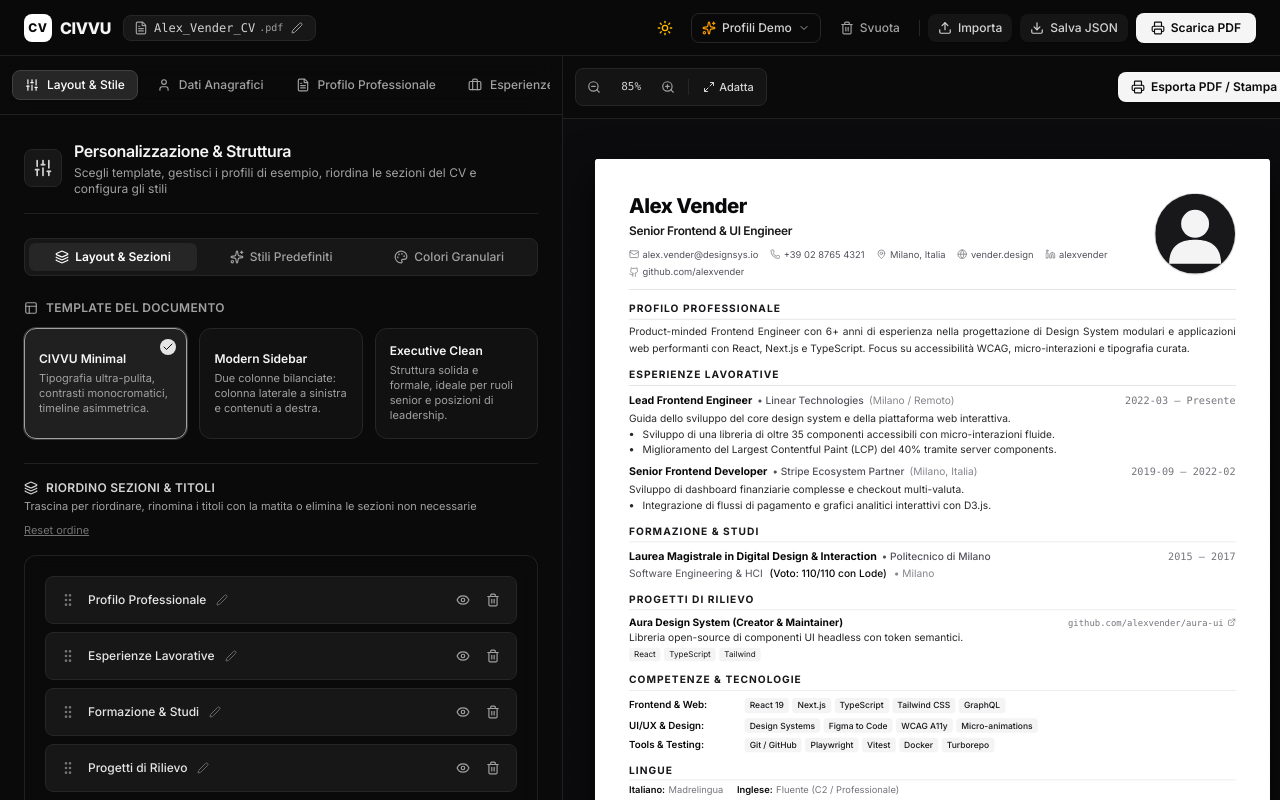
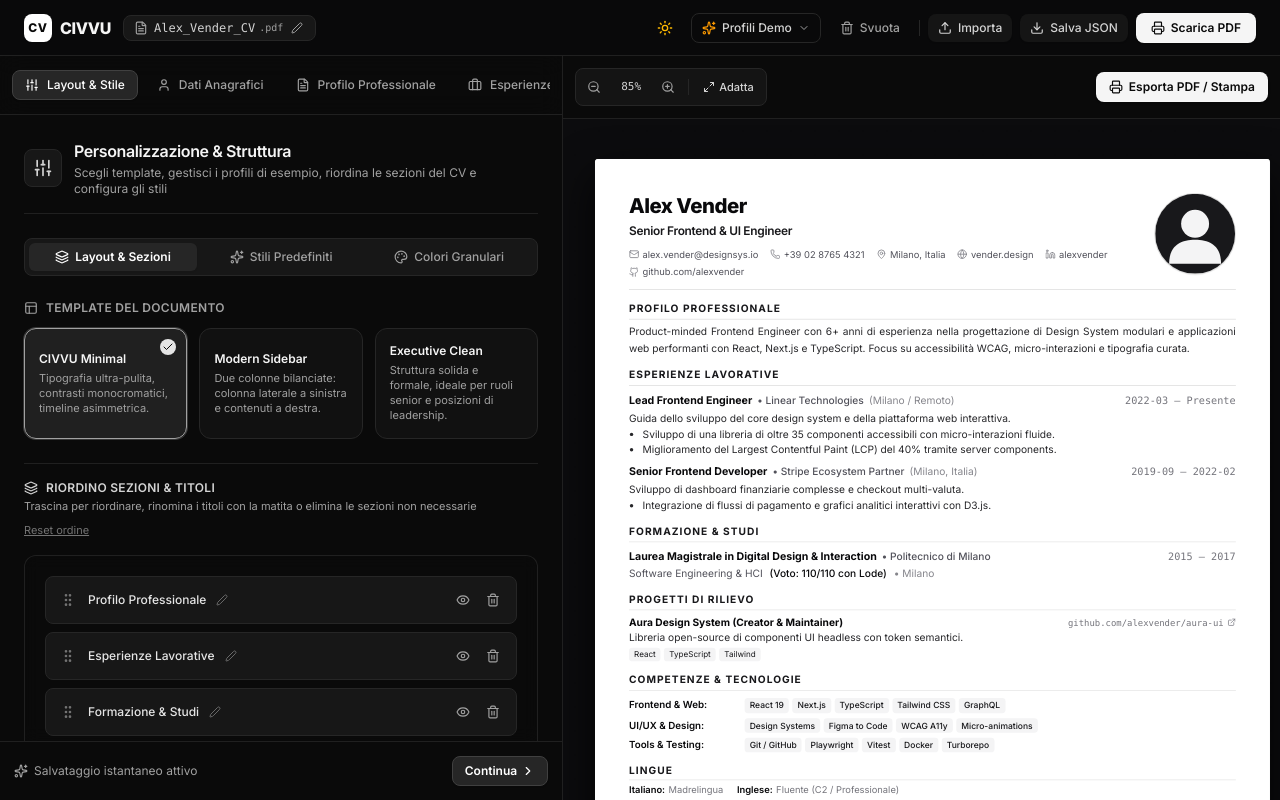
Before and after one commit to domfutia/cv-builder, a Next.js app: page / in a window 1280 px wide. Shown: the top 800 px of the page. Built offline with nearby package versions, Linux system fonts and the light colour scheme.

Commit message:
fix(layout): fix flex chain and viewport bounds ensuring seamless form panel scrolling

```diff
--- a/app/globals.css
+++ b/app/globals.css
@@ -25,7 +25,16 @@ body {
   overflow-x: hidden;
 }
 
-/* Custom subtle scrollbar */
+/* Custom subtle scrollbar for all browsers (Webkit + Firefox + Standard) */
+* {
+  scrollbar-width: thin;
+  scrollbar-color: rgba(150, 150, 150, 0.3) transparent;
+}
+
+.dark * {
+  scrollbar-color: rgba(255, 255, 255, 0.15) transparent;
+}
+
 ::-webkit-scrollbar {
   width: 6px;
   height: 6px;
--- a/app/layout.tsx
+++ b/app/layout.tsx
@@ -21,8 +21,8 @@ export default function RootLayout({
   children: React.ReactNode;
 }) {
   return (
-    <html lang="it" suppressHydrationWarning className={`${inter.variable} h-full antialiased`}>
-      <body className="min-h-full flex flex-col bg-neutral-50 dark:bg-[#09090b] text-neutral-900 dark:text-neutral-100 font-sans selection:bg-neutral-200 dark:selection:bg-neutral-800 transition-colors duration-200">
+    <html lang="it" suppressHydrationWarning className={`${inter.variable} h-full overflow-hidden antialiased`}>
+      <body className="h-full w-full flex flex-col overflow-hidden bg-neutral-50 dark:bg-[#09090b] text-neutral-900 dark:text-neutral-100 font-sans selection:bg-neutral-200 dark:selection:bg-neutral-800 transition-colors duration-200">
         <ThemeProvider attribute="class" defaultTheme="dark" enableSystem>
           <CVProvider>{children}</CVProvider>
         </ThemeProvider>
--- a/app/page.tsx
+++ b/app/page.tsx
@@ -33,17 +33,17 @@ export default function Home() {
   };
 
   return (
-    <div id="app-root" className="min-h-screen flex flex-col bg-neutral-50 dark:bg-[#09090b] transition-colors duration-200">
+    <div id="app-root" className="h-full max-h-full w-full flex flex-col overflow-hidden bg-neutral-50 dark:bg-[#09090b] transition-colors duration-200">
       {/* Top Navigation Bar */}
       <Navbar />
 
       {/* Main Split Screen Layout */}
-      <main className="flex-1 min-h-0 flex flex-col lg:flex-row h-[calc(100dvh-3.5rem)] overflow-hidden split-layout relative">
+      <main className="flex-1 min-h-0 w-full flex flex-col lg:flex-row overflow-hidden split-layout relative">
         {/* Left Column: Form Panel */}
         <section
           id="form-panel-section"
           className={cn(
-            "no-print w-full lg:w-[46%] xl:w-[44%] 2xl:w-[40%] h-full min-h-0 flex-col",
+            "no-print w-full lg:w-[46%] xl:w-[44%] 2xl:w-[40%] flex-1 lg:flex-initial h-full max-h-full min-h-0 flex flex-col overflow-hidden",
             mobileView === "form" ? "flex" : "hidden lg:flex"
           )}
         >
@@ -54,7 +54,7 @@ export default function Home() {
         <section
           id="preview-panel-section"
           className={cn(
-            "flex-1 h-full min-h-0 flex-col",
+            "flex-1 w-full h-full max-h-full min-h-0 flex flex-col overflow-hidden",
             mobileView === "preview" ? "flex" : "hidden lg:flex"
           )}
         >
--- a/components/form/FormPanel.tsx
+++ b/components/form/FormPanel.tsx
@@ -72,7 +72,7 @@ export const FormPanel: React.FC = () => {
   const hasNext = currentIndex < allTabs.length - 1;
 
   return (
-    <div className="flex flex-col h-full min-h-0 w-full overflow-hidden bg-neutral-50/50 dark:bg-neutral-950/60 border-r border-neutral-200 dark:border-neutral-800/80 transition-colors">
+    <div className="flex-1 flex flex-col h-full max-h-full min-h-0 w-full overflow-hidden bg-neutral-50/50 dark:bg-neutral-950/60 border-r border-neutral-200 dark:border-neutral-800/80 transition-colors">
       {/* Section Navigation Tabs */}
       <div className="p-3 border-b border-neutral-200 dark:border-neutral-800/80 bg-white/80 dark:bg-neutral-950/80 backdrop-blur-md sticky top-0 z-20 shrink-0">
         <div className="flex items-center gap-1.5 overflow-x-auto no-scrollbar scroll-smooth py-0.5">
@@ -142,9 +142,10 @@ export const FormPanel: React.FC = () => {
         </div>
       </div>
 
-      {/* Form Content Area: Scrollable with bounded min-h-0 */}
+      {/* Form Content Area: Scrollable with bounded height */}
       <div
-        className="flex-1 min-h-0 overflow-y-auto p-4 sm:p-6 space-y-6 pb-28 lg:pb-8 overscroll-contain"
+        id="form-content-scroll-area"
+        className="flex-1 min-h-0 max-h-full overflow-y-auto p-4 sm:p-6 space-y-6 pb-28 lg:pb-8 overscroll-contain"
         style={{ WebkitOverflowScrolling: "touch" }}
       >
         {activeTab === "settings" && <SettingsForm />}
--- a/components/preview/PreviewPanel.tsx
+++ b/components/preview/PreviewPanel.tsx
@@ -89,7 +89,7 @@ export const PreviewPanel: React.FC = () => {
   return (
     <div
       id="preview-panel-root"
-      className="preview-root-container flex flex-col h-full min-h-0 w-full bg-neutral-100 dark:bg-[#0c0c0e] relative overflow-hidden transition-colors"
+      className="preview-root-container flex-1 flex flex-col h-full max-h-full min-h-0 w-full bg-neutral-100 dark:bg-[#0c0c0e] relative overflow-hidden transition-colors"
     >
       {/* Top Toolbar */}
       <div className="no-print p-2 sm:p-3 border-b border-neutral-200 dark:border-neutral-800/80 bg-white/90 dark:bg-neutral-950/80 backdrop-blur-md sticky top-0 z-20 flex items-center justify-between gap-2 shrink-0 transition-colors">
```
